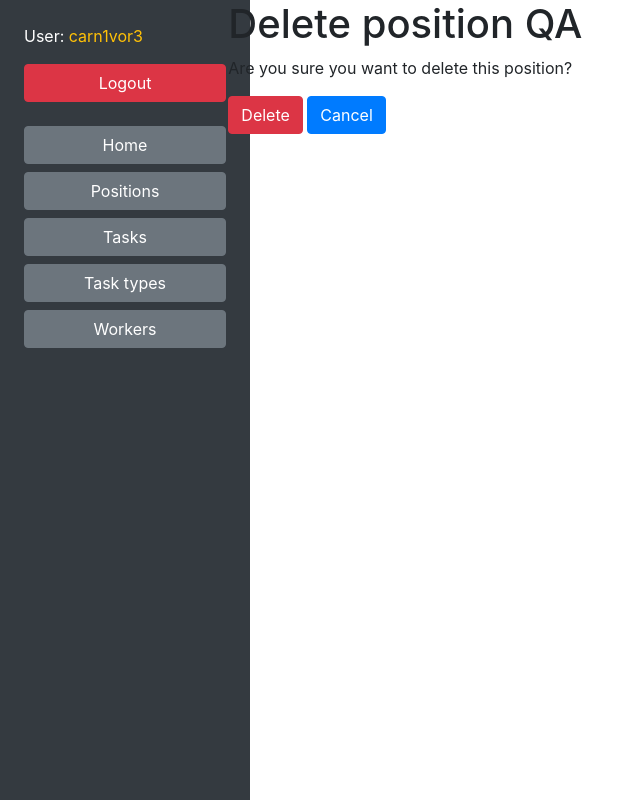
After one commit to Carn1vor3/it-company-manager, a Django app: page /manager/position/1/delete/ in a window 1280 px wide. The commit adds this page. Shown: the whole page, without its empty margins (0-640 px from the left). Run offline with Django 5.2, Linux system fonts and the light colour scheme; a user stored in the database is signed in; data comes from the database, SQL or seed files in the repository; both versions use the stored data as it was after the commit; parts of the project's set-up code (start-up, migrations or seed data) failed here and were passed over; some libraries are stand-ins or nearby versions.

Commit message:
create position delete page

```diff
--- a/manager/urls.py
+++ b/manager/urls.py
@@ -16,6 +16,7 @@ from manager.views import (
     TaskDetailView,
     TaskCreateView,
     TaskUpdateView,
+    PositionDeleteView,
 )
 
 urlpatterns = [
@@ -24,6 +25,7 @@ urlpatterns = [
     path("position/<int:pk>/detail/", PositionDetailView.as_view(), name="position-detail"),
     path("position/create/", PositionCreateView.as_view(), name="position-create"),
     path("position/<int:pk>/update/", PositionUpdateView.as_view(), name="position-update"),
+    path("position/<int:pk>/delete/", PositionDeleteView.as_view(), name="position-delete"),
 
     path("tasktype/", TaskTypeListView.as_view(), name="task-type-list"),
     path("tasktype/<int:pk>/detail/", TaskTypeDetailView.as_view(), name="task-type-detail"),
--- a/manager/views.py
+++ b/manager/views.py
@@ -4,7 +4,7 @@ from django.shortcuts import render
 
 from manager.forms import WorkerCreationForm
 from manager.models import Worker, Position, TaskType, Task
-from django.views.generic import ListView, DetailView, CreateView, UpdateView
+from django.views.generic import ListView, DetailView, CreateView, UpdateView, DeleteView
 
 
 def index(request: HttpRequest) -> HttpResponse:
@@ -46,6 +46,13 @@ class PositionUpdateView(LoginRequiredMixin, UpdateView):
     template_name = "manager/position_update.html"
     context_object_name = "position"
     fields = "__all__"
+    success_url = "/manager/position/"
+
+
+class PositionDeleteView(LoginRequiredMixin, DeleteView):
+    model = Position
+    template_name = "manager/position_confirmation_delete.html"
+    context_object_name = "position"
     success_url = "/manager/position/"
 
 
--- /dev/null
+++ b/templates/manager/position_confirmation_delete.html
@@ -0,0 +1,12 @@
+{% extends "base.html" %}
+
+{% block content %}
+	<h1>Delete position {{ position.name }}</h1>
+  <p>Are you sure you want to delete this position?</p>
+  <form action="" method="post">
+    {% csrf_token %}
+    <input type="submit" value="Delete" class="btn btn-danger">
+     <a href="{% url 'manager:position-detail' pk=position.id%}" class="btn btn-primary">Cancel</a>
+  </form>
+
+{% endblock %}
--- a/templates/manager/position_detail.html
+++ b/templates/manager/position_detail.html
@@ -1,7 +1,10 @@
 {% extends "base.html" %}
 
 {% block content %}
-	<h1>Workers with {{ position_detail.name }} position <a href="{% url 'manager:position-update' pk=position_detail.id%}" class="btn btn-primary">Update this position</a></h1><br>
+	<h1>Workers with {{ position_detail.name }} position
+    <a href="{% url 'manager:position-update' pk=position_detail.id%}" class="btn btn-primary">Update</a>
+    <a href="{% url 'manager:position-delete' pk=position_detail.id%}" class="btn btn-danger">Delete</a>
+  </h1><br>
 
   <h3>
     {% if position_detail.worker.all %}
--- a/templates/manager/task_type_detail.html
+++ b/templates/manager/task_type_detail.html
@@ -1,7 +1,10 @@
 {% extends "base.html" %}
 
 {% block content %}
-	<h1>Additional info about {{ task_type_detail.name }} <a href="{% url 'manager:task-type-update' pk=task_type_detail.id%}" class="btn btn-primary">Update</a></h1>
+	<h1>
+    Additional info about {{ task_type_detail.name }}
+    <a href="{% url 'manager:task-type-update' pk=task_type_detail.id%}" class="btn btn-primary">Update</a>
+  </h1>
   <br>
   <h2>Tasks with {{ task_type_detail.name }} type of task</h2>
   <ul>
```
Also changed, not shown: db.sqlite3.
